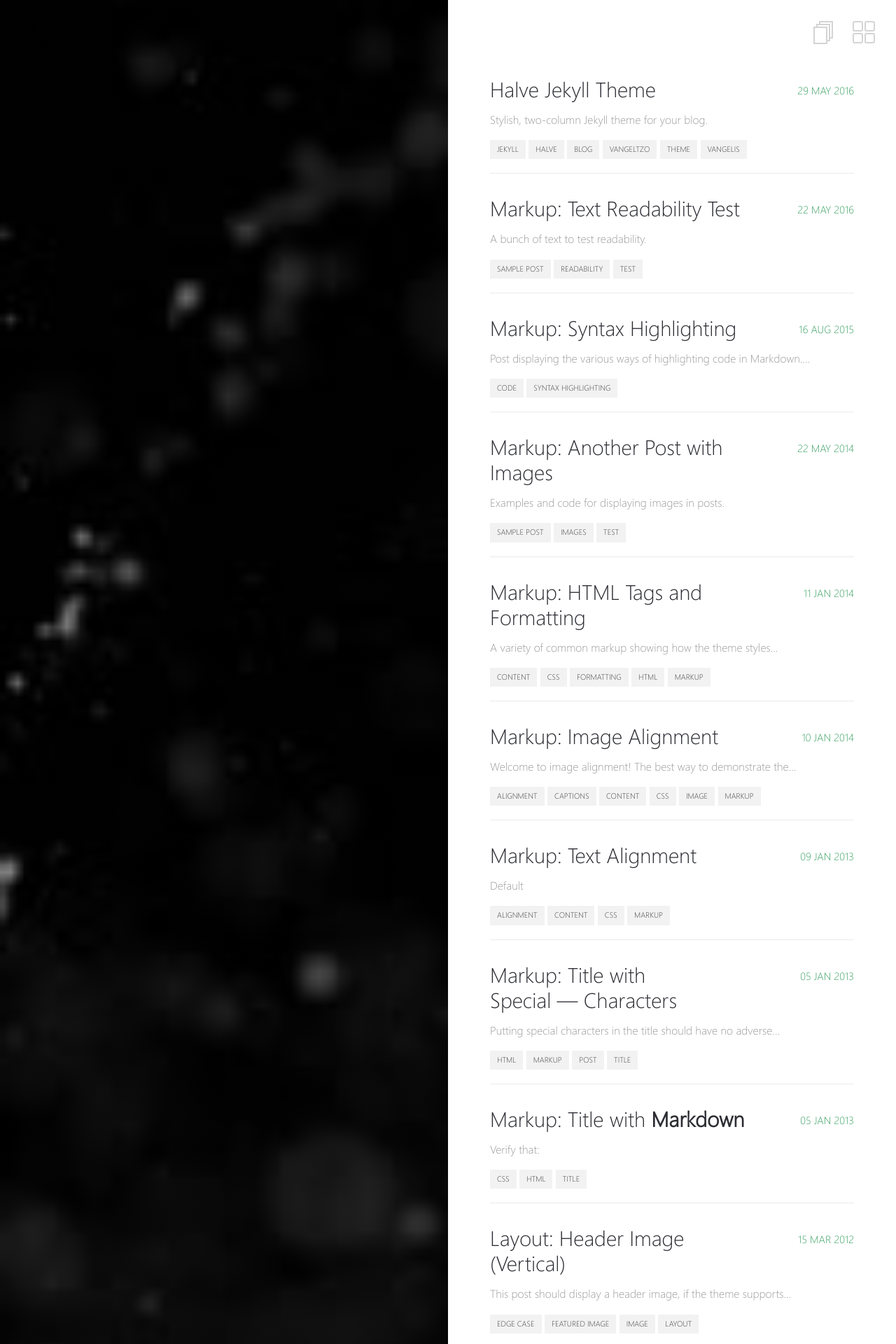
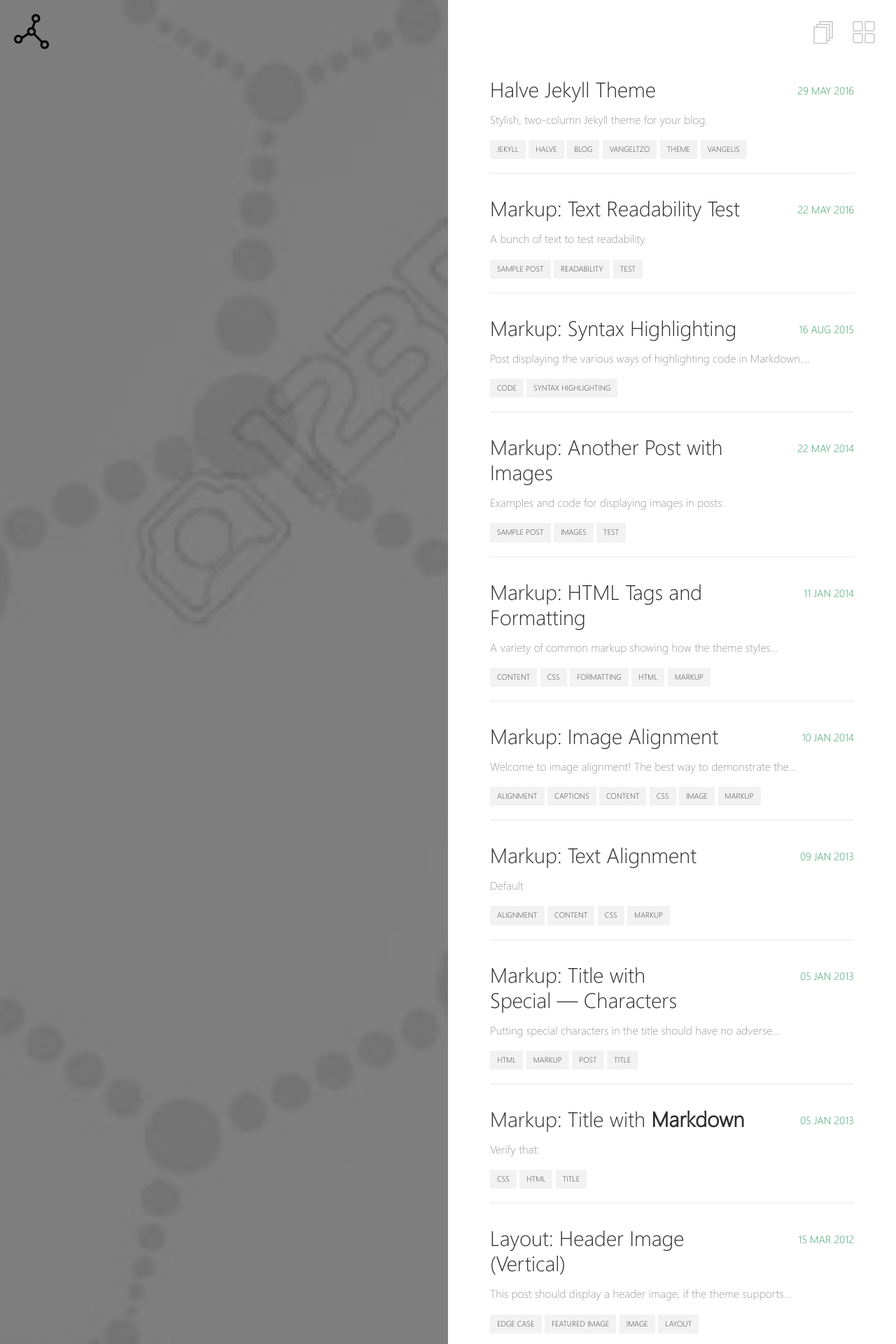
Before and after one commit to pbgrillo/FES, a Jekyll site: the page built from _pages/posts.md, in a window 1280 px wide. Shown: the top 1920 px of the page at 70% size. Built offline with Jekyll 4.4.1, drawn with Linux system fonts in a browser that asks for light colours.

Commit message:
Update _config.yml

```diff
--- a/_config.yml
+++ b/_config.yml
@@ -8,7 +8,7 @@
 # Left Block Images
 background:
   homepage: images/home.jpg                           # this image will be shown on homepage's left block
-  post-list: images/home.jpg             # this image will be shown on post list page
+  post-list: images/otherb.jpg             # this image will be shown on post list page
   default-post: images/logo-small.svg   # this image will be shown when post's front matter doesn't specify any image
 
 # Jekyll
```
